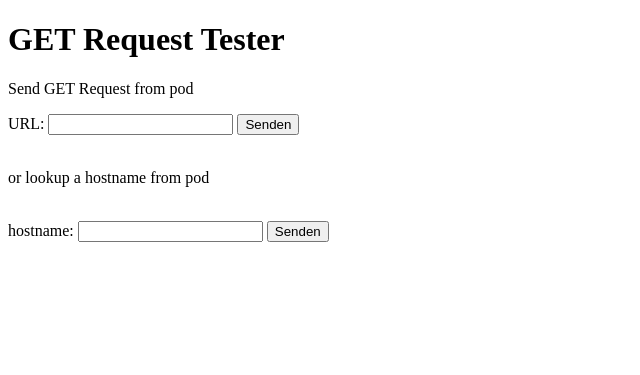
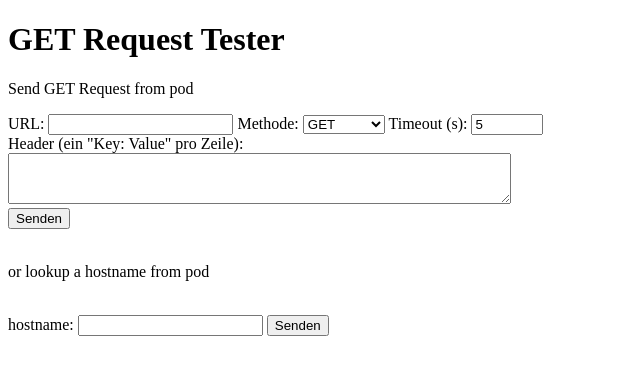
Before and after one commit to wlanboy/httptester, a FastAPI app: page / in a window 1280 px wide. Shown: the top 375 px of the page, without its empty margins (0-640 px from the left). Run offline with FastAPI, Linux system fonts and the light colour scheme.

Commit message:
added method

```diff
--- a/templates/index.html
+++ b/templates/index.html
@@ -9,6 +9,22 @@
     <form method="post" action="/">
         <label for="url">URL:</label>
         <input type="text" id="url" name="url" required>
+        <label for="method">Methode:</label>
+        <select id="method" name="method">
+            <option value="GET" selected>GET</option>
+            <option value="POST">POST</option>
+            <option value="PUT">PUT</option>
+            <option value="DELETE">DELETE</option>
+            <option value="HEAD">HEAD</option>
+            <option value="PATCH">PATCH</option>
+            <option value="OPTIONS">OPTIONS</option>
+        </select>
+        <label for="timeout">Timeout (s):</label>
+        <input type="number" id="timeout" name="timeout" value="5" min="0.1" max="30" step="0.5">
+        <br/>
+        <label for="headers">Header (ein "Key: Value" pro Zeile):</label><br/>
+        <textarea id="headers" name="headers" rows="3" cols="60"></textarea>
+        <br/>
         <button type="submit">Senden</button>
     </form>
     <br/>
```
